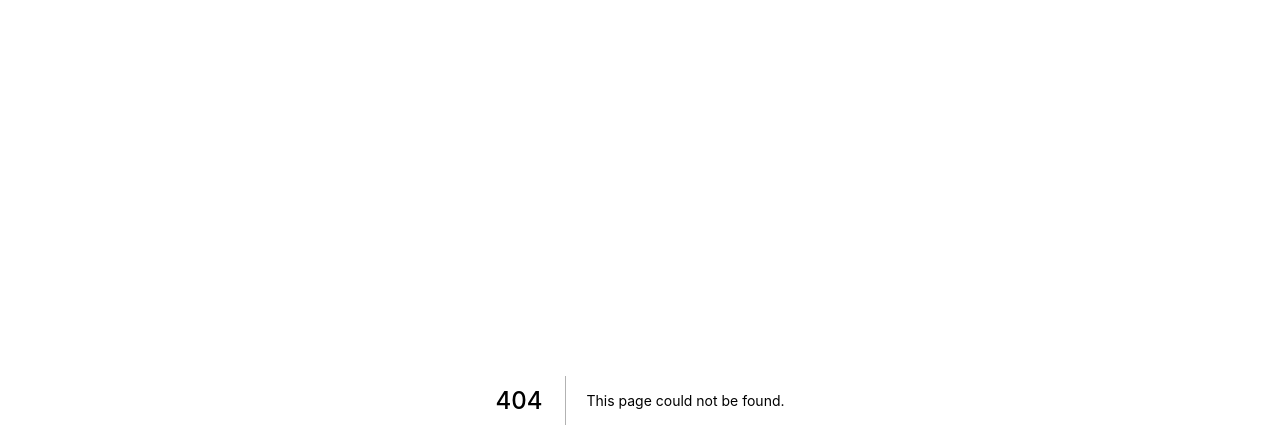
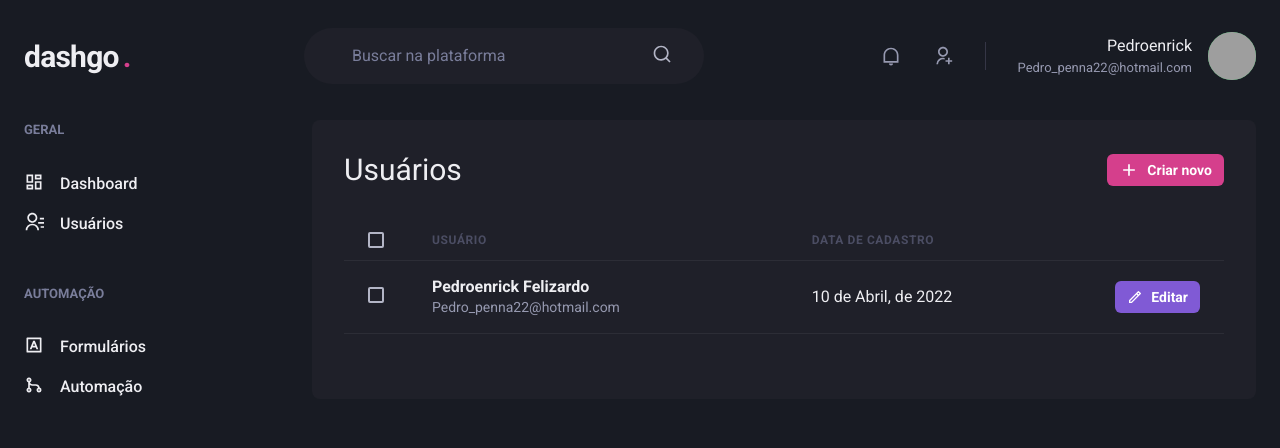
Before and after one commit to Pedroenrick/godash, a Next.js app: page /users in a window 1280 px wide. Before the commit this address had no page. Shown: the top 448 px of the page. Built offline with nearby package versions, Linux system fonts and the light colour scheme; grey boxes are pictures that could not be loaded.

Commit message:
Adicionando listagem de usuários

```diff
--- /dev/null
+++ b/src/pages/users/index.tsx
@@ -0,0 +1,89 @@
+import {
+  Box,
+  Button,
+  Checkbox,
+  Flex,
+  Heading,
+  Icon,
+  Table,
+  Tbody,
+  Td,
+  Text,
+  Th,
+  Thead,
+  Tr,
+} from "@chakra-ui/react";
+import { RiAddLine, RiPencilLine } from "react-icons/ri";
+import { Header } from "../../components/Header";
+import { Sidebar } from "../../components/Sidebar";
+
+export default function UserList() {
+  return (
+    <Box>
+      <Header />
+
+      <Flex w="100%" my="6" maxW={1480} mx="auto" px="6">
+        <Sidebar />
+
+        <Box flex="1" borderRadius={8} bg="gray.800" p="8">
+          <Flex mb="8" justify="space-between" align="center">
+            <Heading size="lg" fontWeight="normal">
+              Usuários
+            </Heading>
+
+            <Button
+              as="a"
+              size="sm"
+              fontSize="sm"
+              colorScheme="pink"
+              leftIcon={<Icon as={RiAddLine} fontSize="20"/>}
+            >
+              Criar novo
+            </Button>
+          </Flex>
+
+          <Table colorScheme="whiteAlpha">
+            <Thead>
+              <Tr>
+                <Th px="6" color="gray.300" width="8">
+                  <Checkbox colorScheme="pink" />
+                </Th>
+                <Th>Usuário</Th>
+                <Th>Data de cadastro</Th>
+                <Th width="8"></Th>
+              </Tr>
+            </Thead>
+
+            <Tbody>
+              <Tr>
+                <Td px="6">
+                  <Checkbox colorScheme="pink" />
+                </Td>
+                <Td>
+                  <Box>
+                    <Text fontWeight="bold">Pedroenrick Felizardo</Text>
+                    <Text fontSize="sm" color="gray.300">
+                      Pedro_penna22@hotmail.com
+                    </Text>
+                  </Box>
+                </Td>
+                <Td>10 de Abril, de 2022</Td>
+                <Td>
+                  <Button
+                    as="a"
+                    size="sm"
+                    fontSize="sm"
+                    colorScheme="purple"
+                    leftIcon={<Icon as={RiPencilLine}  fontSize="16"/>}
+                  >
+                    Editar
+                  </Button>
+                </Td>
+              </Tr>
+            </Tbody>
+          </Table>
+        </Box>
+      </Flex>
+    </Box>
+  );
+}
```
